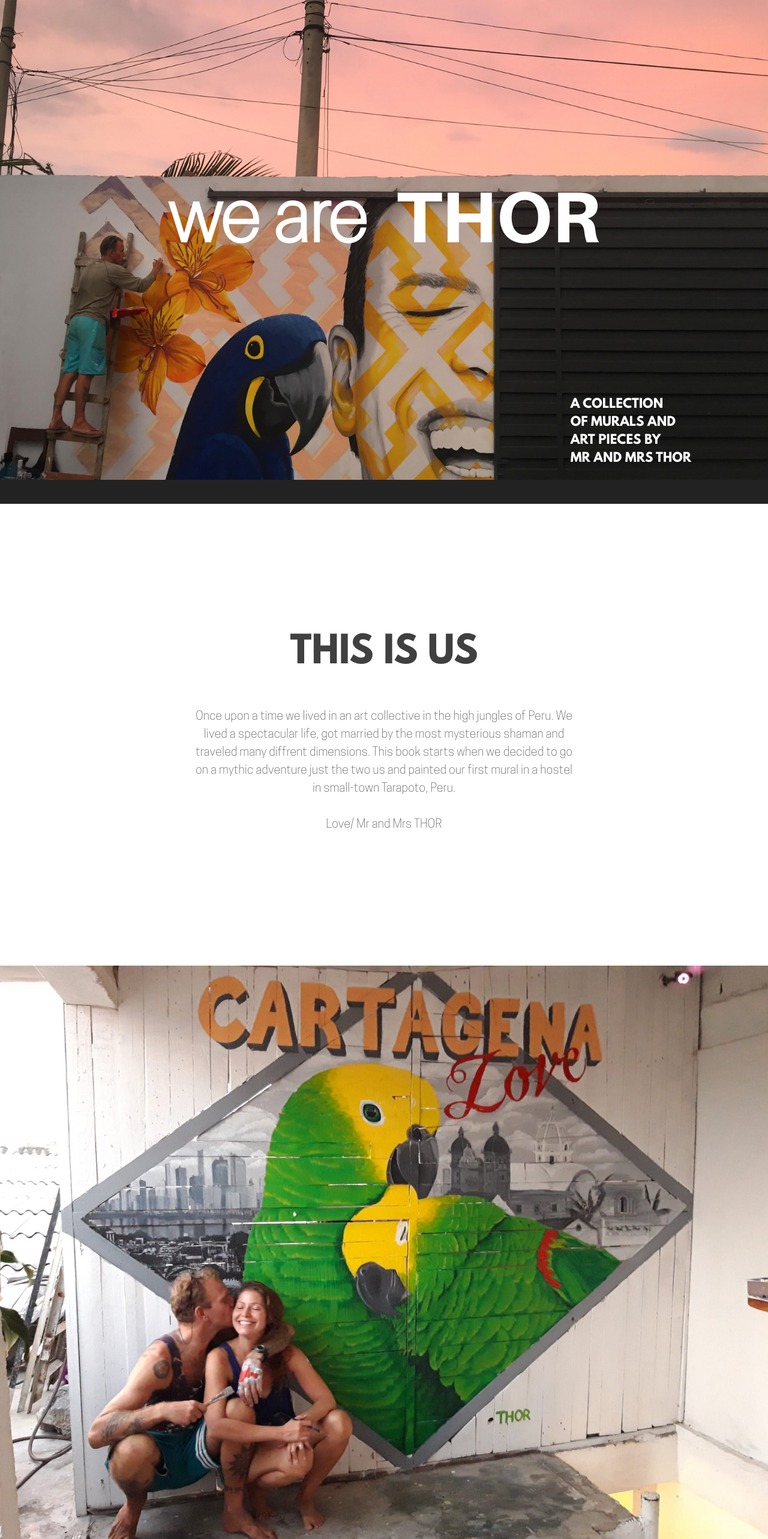
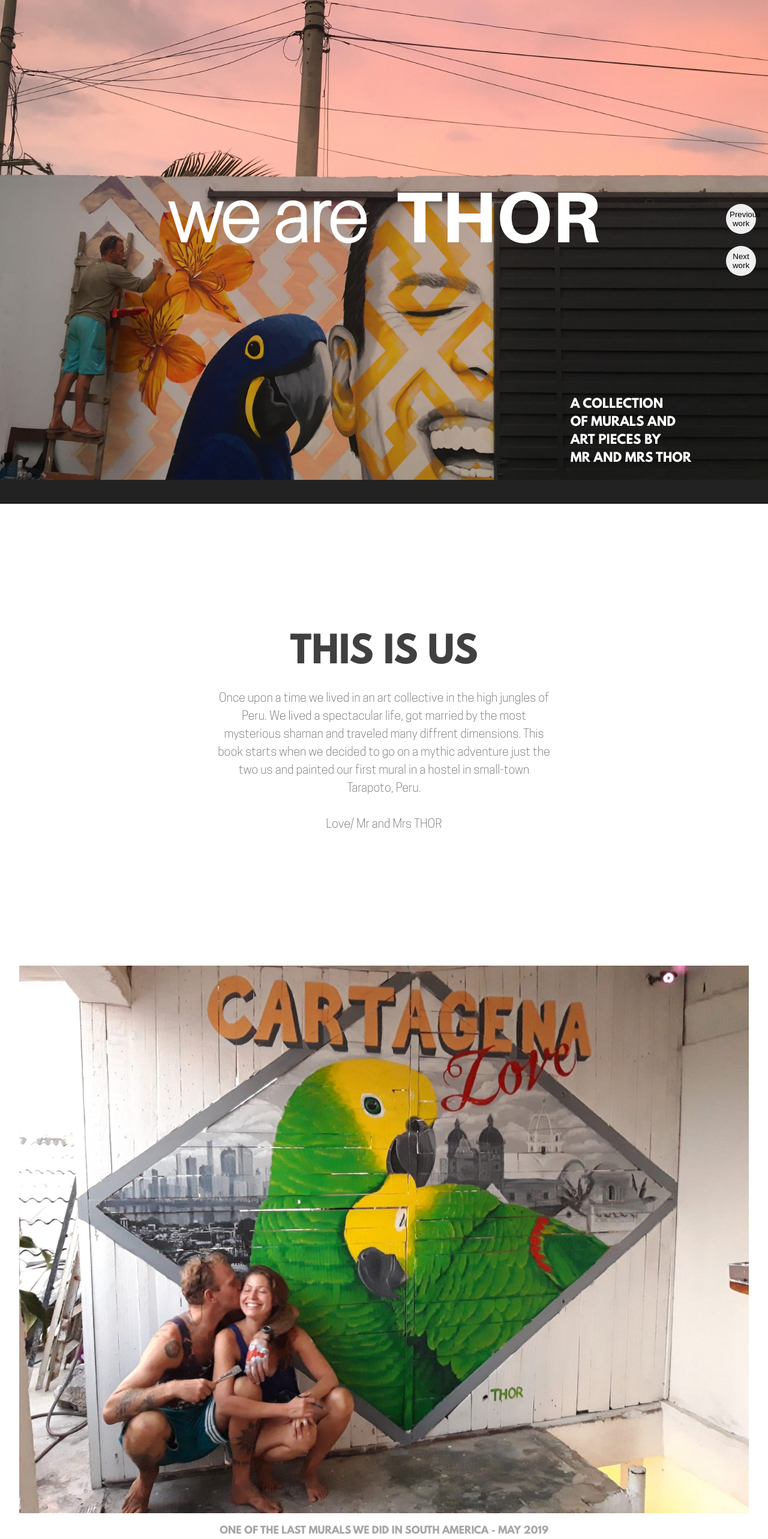
Before and after one commit to danielwallin/wearethor.com, a React app: page / in a window 1280 px wide. Shown: the top 2566 px of the page at 60% size. Built offline with nearby package versions, Linux system fonts and the light colour scheme.

Commit message:
Added sensor library and other

```diff
--- a/package.json
+++ b/package.json
@@ -52,6 +52,7 @@
     "react-lazy-load-image-component": "^1.3.2",
     "react-lazyload": "^2.6.2",
     "react-progressive-image-loading": "^3.0.3",
+    "react-visibility-sensor": "^5.1.1",
     "resolve": "1.12.0",
     "resolve-url-loader": "3.1.0",
     "sass-loader": "7.2.0",
--- a/src/App.js
+++ b/src/App.js
@@ -1,20 +1,26 @@
 import React from 'react';
-import './App.scss';
 import { LazyLoadImage } from 'react-lazy-load-image-component';
 import LazyLoad from 'react-lazyload';
 import ProgressiveImage from './Components/Progressive';
 import { data } from './Data/data';
+import VisibilitySensor from 'react-visibility-sensor';
+import './App.scss';
 
 export default class App extends React.Component {
   constructor(props) {
     super(props);
     this.state = {
       index: 0,
-      amount: data.work.filter(i => i.type == 'work').length,
+      amount: data.work.filter(i => i.type && i.type.indexOf('work') >= 0).length,
     };
   }
 
   componentDidMount() {
+    const documentTitle = document.title;
+    window.onblur = () => { document.title = `We miss you ❤️ | ${documentTitle}`; }
+    window.onfocus = () => { document.title = documentTitle; }
+
+
     // const items = document.querySelectorAll('section.work');
     // window.addEventListener(
     //   'scroll',
@@ -39,13 +45,35 @@ export default class App extends React.Component {
     return <div className='work-img-subtitle'>{subtitle}</div>;
   }
 
-  getSlides() {
-    let id = 0;
-    return data.work.map(item => {
-      console.log(item);
-      id = item.type && item.type.indexOf('work') >= 0 ? (id += 1) : null;
+  onChange (obj, isVisible) {
+    // console.log(obj)
+    const { workindex, isworkitem, hideNav } = obj
+    if (isworkitem && isVisible) {
+      this.setState({ index: workindex, hideNav: this.state.hideNav }, ()=> { console.log(this.state) })
+    }
+    if (isVisible) {
+      this.setState({ index: this.state.index, hideNav: hideNav ? hideNav : false }, ()=> { console.log(this.state) })
+    }
+  }
+
+  renderSections() {
+    let workindex = 0;
+    return data.work.map((item, index) => {
+      let id;
+      const isworkitem = item.type && item.type.indexOf('work') >= 0;
+      if (isworkitem) {
+        workindex += 1
+        id = workindex
+      } else {
+        id = null
+      }
+
       return (
-        <section className={`section ${item.layout ? `layout layout-${item.layout}` : ''} ${item.type || 'other'}`} id={id} ref={item.type == 'work' && `work-${id}`}>
+        <VisibilitySensor onChange={this.onChange.bind(this, { workindex: workindex, isworkitem: isworkitem, hideNav: item.hideNav })}>
+          <section
+            className={`section ${item.layout ? `layout layout-${item.layout}` : ''} ${item.type || 'other'}`}
+            id={id}
+            ref={isworkitem && `work-${workindex}`}>
             {item.type == 'img' ? (
               <div className='work-img-wrapper work-img-full'>
                 {item.headline ? (
@@ -65,10 +93,10 @@ export default class App extends React.Component {
                         MR AND MRS THOR
                       </p>
                     </div>
-                  <div className='section-headline-img' style={{ backgroundImage: `url(/img/${item.file})` }} />
+                    <div className='section-headline-img' style={{ backgroundImage: `url(/img/${item.img})` }} />
                   </React.Fragment>
                 ) : (
-                <img src={`/img/${item.file}`} />
+                  <img src={`/img/${item.img}`} />
                 )}
               </div>
             ) : (
@@ -96,7 +124,7 @@ export default class App extends React.Component {
                 )}
                 {item.grid && (
                   <React.Fragment>
-                  <LazyLoad offset={300}>
+                    <LazyLoad offset={500}>
                     <div className='work-img-grid'>
                       {item.grid.map(path => {
                         return <div style={{ backgroundImage: `url(/img/${path})` }} />;
@@ -108,36 +136,17 @@ export default class App extends React.Component {
                 )}
                 {!item.grid && (
                   <div className='work-img-wrapper'>
-                  {/* <ProgressiveImage
-                      preview="/images/tiny-preview.png"
-                      src="/images/preview.png"
-                      render={(src, style) => <img src={src} style={style} />}
-                  /> */}
                     {item.imgtext && <div className='work-text mt-0' dangerouslySetInnerHTML={this.createMarkup(item.imgtext)} />}
-                  {item.file &&
-                    <LazyLoad offset={50}>
+                    {item.img &&
+                      <LazyLoad offset={10}>
                         <ProgressiveImage
                           className={item.imgclass}
                           style={{ width: `${item.imgsize}`}}
-                        src={`/img/${item.file}`}
-                        preview={`/img/${item.filepreview}`}
+                          alt={item.imgalt}
+                          src={`/img/${item.img}`}
+                          preview={`/img/${item.imgpreview}`}
                         />
-                      {/* <img className={item.imgclass} style={{ width: `${item.imgsize}`, filter: 'blur(50px)', transition: '.3s ease', opacity: 1 }} src={`/img/${item.filepreview}`} />  */}
-
-                      {/* <ProgressiveImage
-                        className={item.imgclass}
-                        overlaySrc={`/img/${item.filepreview}`}
-                        style={{ width: `${item.imgsize}` }}
-                        src={`/img/${item.file}`} /> */}
-
-                      {/* // render={(src, style) => { const s = {...style, width: `${item.imgsize}`}; return <img className={item.imgclass} src={src} style={s} />}} /> */}
                       </LazyLoad>
-                    /* // style={{ width: `${item.imgsize}` }}
-                    // <ProgressiveImage
-                    //   preview={`/img/${item.filepreview}`}
-                    //   src={`/img/${item.file}`}
-                    //   render={(src, style) => {
-                    //     return <img src={src} alt={item.title && item.title.replace(/"/g, '')} style={style} /> */
                     }
                     {item.subtitle && this.renderSubtitle(item.subtitle)}
                   </div>
@@ -145,33 +154,37 @@ export default class App extends React.Component {
               </React.Fragment>
             )}
           </section>
+        </VisibilitySensor>
       );
     });
   }
 
   nextWork() {
     this.setState({ index: this.state.amount >= this.state.index + 1 ? this.state.index + 1 : this.state.index }, () => {
-      console.log(this.state);
-      this.refs[`work-${this.state.index}`].scrollIntoView({ behavior: 'smooth' });
+      console.log('next ' , this.refs[`work-${this.state.index}`]);
+      if (this.refs[`work-${this.state.index}`]) {
+        this.refs[`work-${this.state.index}`].scrollIntoView({ behavior: 'smooth' , block: 'start', inline: 'nearest'});
+      }
     });
   }
 
   prevWork() {
     this.setState({ index: this.state.index > 1 ? this.state.index - 1 : this.state.index }, () => {
-      console.log(this.state);
-      this.refs[`work-${this.state.index}`].scrollIntoView({ behavior: 'smooth' });
+      console.log('prev ' , this.state);
+      if (this.refs[`work-${this.state.index}`]) {
+        this.refs[`work-${this.state.index}`].scrollIntoView({ behavior: 'smooth' , block: 'start', inline: 'nearest'});
+      }
     });
   }
 
   render() {
     return (
       <div className='App'>
-        <div className='navigation'>
-          {this.state.amount}
-          <button onClick={this.nextWork.bind(this)}>Next</button>
-          <button onClick={this.prevWork.bind(this)}>Prev</button>
+        <div className={`navigation ${this.state.hideNav ? 'hide' : ''}`}>
+          <button onClick={this.prevWork.bind(this)}>Previous work</button>
+          <button onClick={this.nextWork.bind(this)}>Next work</button>
         </div>
-        {this.getSlides()}
+        {this.renderSections()}
       </div>
     );
   }
--- a/src/App.scss
+++ b/src/App.scss
@@ -48,6 +48,11 @@ html {
     width: 100%;
   }
 
+  a {
+    text-decoration: none;
+    color: #646464;
+  }
+
   header {
     position: fixed;
   }
@@ -81,7 +86,62 @@ html {
 
   .navigation {
     position: fixed;
-    top: 0
+    top: 0;
+    z-index: 100;
+    width: 50px;
+    height: 100vh;
+    display: flex;
+    flex-direction: column;
+    align-items: flex-end;
+    justify-content: center;
+    right: 0;
+    opacity: 1;
+    transition: .3s ease;
+    &.hide {
+      opacity: 0;
+    }
+    button {
+      border-radius: 100%;
+      box-sizing: border-box;
+      width: 5rem;
+      height: 5rem;
+      border: 0;
+      position: relative;
+      margin-right: 2rem;
+      & + button {
+        margin-top: 2rem;
+      }
+      span {
+        position: relative;
+        top: 0;
+        left: 50%;
+        width: 24px;
+        height: 24px;
+        margin-left: -12px;
+        border-left: 1px solid #000;
+        border-bottom: 1px solid #000;
+        -webkit-transform: rotate(-45deg);
+        transform: rotate(-45deg);
+      }
+
+      // &:before {
+
+      // }
+      // &:after {
+      //   position: absolute;
+      //   top: 50%;
+      //   left: 50%;
+      //   content: '';
+      //   width: 16px;
+      //   height: 16px;
+      //   margin: -12px 0 0 -8px;
+      //   border-left: 1px solid #000;
+      //   border-bottom: 1px solid #000;
+      //   -webkit-transform: rotate(-45deg);
+      //   transform: rotate(-45deg);
+      //   box-sizing: border-box;
+      // }
+    }
   }
 
   .section {
@@ -106,21 +166,18 @@ html {
       }
       &-left {
         .work-img-wrapper {
-          flex-direction: row-reverse;
+          flex-direction: column-reverse;
+          @include md {
+            flex-direction: row-reverse;
+          }
         }
       }
       &-right {
         .work-text {
           padding: 6rem;
         }
-
-        .work-img-wrapper {
-          // flex-direction: row-reverse;
-        }
       }
     }
-
-
 
     & + .section {
       margin-top: 4rem;
@@ -270,6 +327,7 @@ html {
       text-align: center;
       font-family: 'League', sans-serif;
       font-size: 1.6rem;
+      line-height: 1em;
       padding: 2.2rem 0;
       color: #a6a6a6;
     }
@@ -312,10 +370,10 @@ html {
       font-weight: 400;
       max-width: 75vw;
       font-size: 2.4rem;
-      margin-top: 6rem;
+      margin-top: 3rem;
       @include md {
         font-size: 2rem;
-        max-width: 50vw;
+        max-width: 560px;
       }
     }
 
--- a/src/Components/Progressive.js
+++ b/src/Components/Progressive.js
@@ -14,14 +14,14 @@ export default class ProgressiveImage extends Component {
   }
 
 	render() {
-		const { preview, src, style, className } = this.props;
+		const { preview, src, style, className, alt } = this.props;
     const { isLoaded } = this.state;
-    console.log(style)
 
 		return (
       <div className={`progressive-wrapper ${className}`}>
         <div className={`progressive-preview ${isLoaded ? 'loaded' : 'isloading'}`}>
           <img
+            alt={`${alt} preview`}
             style={style}
             onLoad={this.setLoaded.bind(this)}
             src={preview}
@@ -31,6 +31,7 @@ export default class ProgressiveImage extends Component {
           <img
             {...isLoaded && { style: { opacity: 1, ...style }  }}
             src={src}
+            alt={alt}
           />
         </div>
       </div>
--- a/src/Components/progressive.scss
+++ b/src/Components/progressive.scss
@@ -11,11 +11,11 @@
   &-preview {
     z-index: 2;
     img {
-      // filter: blur(50px);
-      transition: 1000ms ease all;
+      filter: blur(40px);
+      transition: opacity 400ms ease 0ms;
     }
     &.loaded {
-      transition: 1000ms ease all;
+      transition: opacity 400ms ease 0ms;
       position: absolute;
       top: 0;
       width: 100%;
@@ -35,13 +35,13 @@
     }
   }
   &-preview.loaded + &-src {
-    display: block;
+    // display: block;
   }
   &-src {
     z-index: 1;
-    display: none;
+    // display: none;
     img {
-      transition: 1000ms ease opacity;
+      transition: opacity 400ms ease 0ms;
       opacity: 0
     }
   }
--- a/src/Data/data.js
+++ b/src/Data/data.js
@@ -2,39 +2,46 @@ export const data = {
   work: [
     {
       type: 'img',
-      file: '1.jpg',
+      img: '1.jpg',
       headline: true,
+      hideNav: true,
     },
     {
       title: 'This is us',
       text:
         'Once upon a time we lived in an art collective in the high jungles of Peru. We lived a spectacular life, got married by the most mysterious shaman and traveled many diffrent dimensions. This book starts when we decided to go on a mythic adventure just the two us and painted our first mural in a hostel in small-town Tarapoto, Peru.  <br /><br />Love/ Mr and Mrs THOR',
-      file: '3.jpg',
-      filepreview: '3_prev.jpg',
+      subtitle: 'One of the last murals we did in South America - May 2019',
+      img: '3.jpg',
+      imgsize: '95vw',
+      imgpreview: '3_prev.jpg',
+      imgalt: 'This is us'
     },
     {
       title: '"Joyce"',
       type: 'work',
       text:
         'Living in Peru we were very inspired by the traditions of the natives. Joyce is a happy native Shipibo girl from the jungle of Peru, she is immersed in the old ancient icaros patterns that are sung by the initiated during ayahuasca ceremonies.',
-      file: '5.jpg',
-      filepreview: '5_prev.jpg',
       subtitle: 'Mancora, Peru - January 2019',
+      img: '5.jpg',
+      imgpreview: '5_prev.jpg',
+      imgalt: 'Joyce'
     },
     {
       title: '"Rosa & Charlie"',
       type: 'work',
       text:
         'Meet the sea turtles Rosa and Charlie, named after the staff at the hotel we were painting. They swim right outside this bar lounge in the Pacific Ocean. The turtle symbolizes wisdom, persistence and endurance. A reminder to just keep moving towards your goals no matter how slow or difficult the process may get.',
-      file: '7.png',
-      filepreview: '7_prev.jpg',
+      img: '7.png',
+      imgpreview: '7_prev.jpg',
+      imgalt: 'Rosa and Charlie',
       subtitle: 'Mancora, Peru - January 2019',
     },
     {
       title: '"The Joke"',
       imgsize: '80vw',
-      file: '9.jpg',
-      filepreview: '9_prev.jpg',
+      img: '9.jpg',
+      imgpreview: '9_prev.jpg',
+      imgalt: 'The Joke',
       type: 'work',
       text:
         'So imagine this... <br /><br /> This cheeky maccaw just told the most hilarious joke to the man and then turns around proudly to us as to say <br /> -"How funny was that?"',
@@ -45,8 +52,9 @@ export const data = {
       type: 'work',
       text:
         'With the jaguar, toucan, roses and patterns we wanted to capture the Ecuadorian spirit in Mompiche through the local flora and fauna. Cobinened they symbolize showmanship, , passion, love, confidence and focus.',
-      file: '11.jpg',
-      filepreview: '11_prev.jpg',
+      img: '11.jpg',
+      imgpreview: '11_prev.jpg',
+      imgalt: 'Mompiche spirit',
       subtitle: 'MOMPICHE, Equador - February 2019',
     },
     {
@@ -54,9 +62,10 @@ export const data = {
       type: 'work',
       text:
         'This is a woman with traditional features from one of the few intact tribes left in Colombia, the Wayuu. They are deeply spiritual and connected to nature. We wanted to give tribute to their traditions by painting traditional patterns and fine details in the straw hat and earings.',
-      file: '13.jpg',
-      filepreview: '13_prev.jpg',
       layout: 'left',
+      img: '13.jpg',
+      imgpreview: '13_prev.jpg',
+      imgalt: 'Mompiche spirit',
       imgsize: '80vw',
       imgclass: 'mtb-3',
       imgtext: '<div class="work-img-subtitle">Cartagena, Colombia - April 2019</div>'
@@ -66,8 +75,9 @@ export const data = {
       type: 'work',
       text:
         'We wanted to capture a modern image of Cartagena and picked our favourite waitress, Leyna, at our favourite restaurant in Cartagena to model for us. All the colorfull birds in Cartagena inspired us to paint these two lovebirds. The pattern is a typical pre-Colombian.',
-      file: '15.jpg',
-      filepreview: '15_prev.jpg',
+      img: '15.jpg',
+      imgpreview: '15_prev.jpg',
+      imgalt: 'Cartaleyna',
       subtitle: 'Cartagena, Colombia - April 2019',
     },
     {
@@ -75,8 +85,9 @@ export const data = {
       type: 'work',
       text:
         'Being back in Sweden we strongly felt a connection to Nordic mythology and choose to paint Tovner who is one of the lynxes that drags goddess Frejas carriage. The lynx symbolizes clarity, wisdom and magic. The sunset in the forest highlights the heather flowers, making it a place with many mysteries. The white pattern is Yggdrasil, the Nordic tree of life.',
-      file: '17.jpg',
-      filepreview: '17_prev.jpg',
+      img: '17.jpg',
+      imgalt: 'Tovner',
+      imgpreview: '17_prev.jpg',
       subtitle: 'Stockholm, Sweden - July 2019',
     },
     {
@@ -84,17 +95,20 @@ export const data = {
       type: 'work',
       text:
         '"Frejas falcon harbour" also originates from Nordic mythology, it´s a spiritual feather coat that magically transforms the one who wears it into a falcon. A powerful being of wisdom, vision and protection. The peach-colored roses are a symbol of honesty and gratitude. The white pole vault is a protection against obstacles that can cause a person to loose their path.',
-      file: '19.jpg',
-      filepreview: '19_prev.jpg',
+      img: '19.jpg',
+      imgalt: 'Frejas falkhamn',
+      imgpreview: '19_prev.jpg',
       subtitle: 'Stockholm, Sweden - August 2019',
     },
     {
       type: 'grid',
+      hideNav: true,
       subtitle: 'SOUTH AMERICA, JANUARY - APRIL 2019',
       grid: ['grid_1/1_1.jpg', 'grid_1/1_2.jpg', 'grid_1/1_3.jpg', 'grid_1/1_4.jpg', 'grid_1/1_5.jpg', 'grid_1/1_5.jpg'],
     },
     {
       type: 'grid',
+      hideNav: true,
       subtitle: 'SOUTH AMERICA, JANUARY - APRIL 2019',
       grid: ['grid_2/2_1.jpg', 'grid_2/2_2.jpg', 'grid_2/2_3.jpg', 'grid_2/2_4.jpg', 'grid_2/2_5.jpg', 'grid_2/2_6.jpg'],
     },
@@ -104,7 +118,7 @@ export const data = {
       text:
         'We were given the opportunity to put our art on drums and said yes with no doubt. Once again we gave tribute to the peruvian Shipibo traditions with it´s traditional icaros patterns and the first four archetypes from the Q´eroindians medicine wheel.',
       grid: ['grid_3/3_1.jpg', 'grid_3/3_2.jpg', 'grid_3/3_3.jpg', 'grid_3/3_4.jpg', 'grid_3/3_5.jpg', 'grid_3/3_6.jpg'],
-      subtitle: 'SOUTH AMERICA, JANUARY - APRIL 2019',
+      subtitle: 'Stockholm Sweden, September 2019',
     },
     {
       title: 'WHAT WE DO',
@@ -114,15 +128,17 @@ export const data = {
     {
       type: 'work',
       layout: 'right no-margin',
-      imgtext: '<div class="work-img-subtitle">STOCKHOLM, SWEDEN MAY 2019</div>At home outside the window we saw these guys and made our first oil painting together. <br /><br /> Oil on canvas 20 x 30 cm',
+      imgtext: '<div class="work-img-subtitle">STOCKHOLM, SWEDEN <br /> MAY 2019</div>At home outside the window we saw these guys and made our first oil painting together. <br /><br /> Oil on canvas 20 x 30 cm',
       imgclass: 'm-6',
-      file: 'wedo.jpg',
-      filepreview: 'wedo_prev.jpg',
-      imgsize: '60vw',
+      img: 'wedo.jpg',
+      imgalt: 'wedo',
+      imgpreview: 'wedo_prev.jpg',
+      imgsize: '50vw',
     },
     {
       title: 'Contact',
-      text: 'info@wearethor.com <br /> +46 738 41 14 93<br/>wearethor.com<br /><br />Follow our mythic adventure!',
+      hideNav: true,
+      text: '<a href="mailto:info@wearethor.com">info@wearethor.com</a> <br /> <a href="tel:+46 738 41 14 93">+46 738 41 14 93</a><br/><a href="wearethor.com">wearethor.com</a><br /><br />Follow our mythic adventure!',
       links: [
         {
           icon: 'img/social/instagram.png',
```
Also changed, not shown: 1 other file (tests, documents, lock files or other folders). Lines whose indentation alone changed are shown as unchanged.
